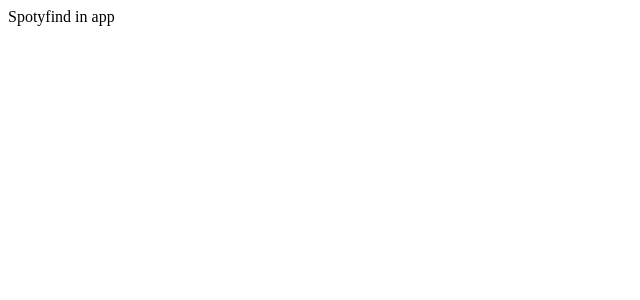
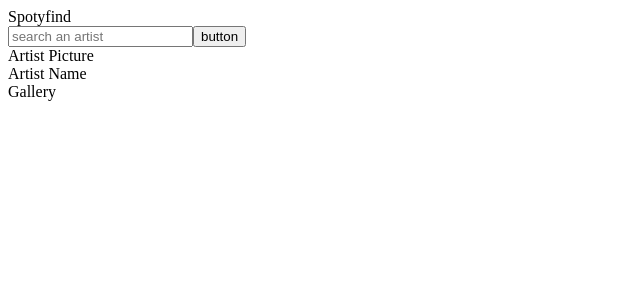
Before and after one commit to yacinebenz/Spotifynd-react, a React (Create React App) app: page / in a window 1280 px wide. Shown: the top 300 px of the page, without its empty margins (0-640 px from the left). Built offline with nearby package versions, Linux system fonts and the light colour scheme; the HTML template or start-up script is replaced by a standard one.

Commit message:
add search

```diff
--- a/src/App.jsx
+++ b/src/App.jsx
@@ -3,7 +3,16 @@
   render(){
     return(
       <div>
-        Spotyfind in app
+        <div className="App-title">Spotyfind</div>
+        <div>
+          <input placeholder="search an artist"/>
+          <button>button</button>
+        </div>
+        <div className="Profile">
+          <div>Artist Picture</div>
+          <div>Artist Name</div>
+        </div>
+        <div className="Gallery">Gallery</div>
       </div>
     )
   }
```
